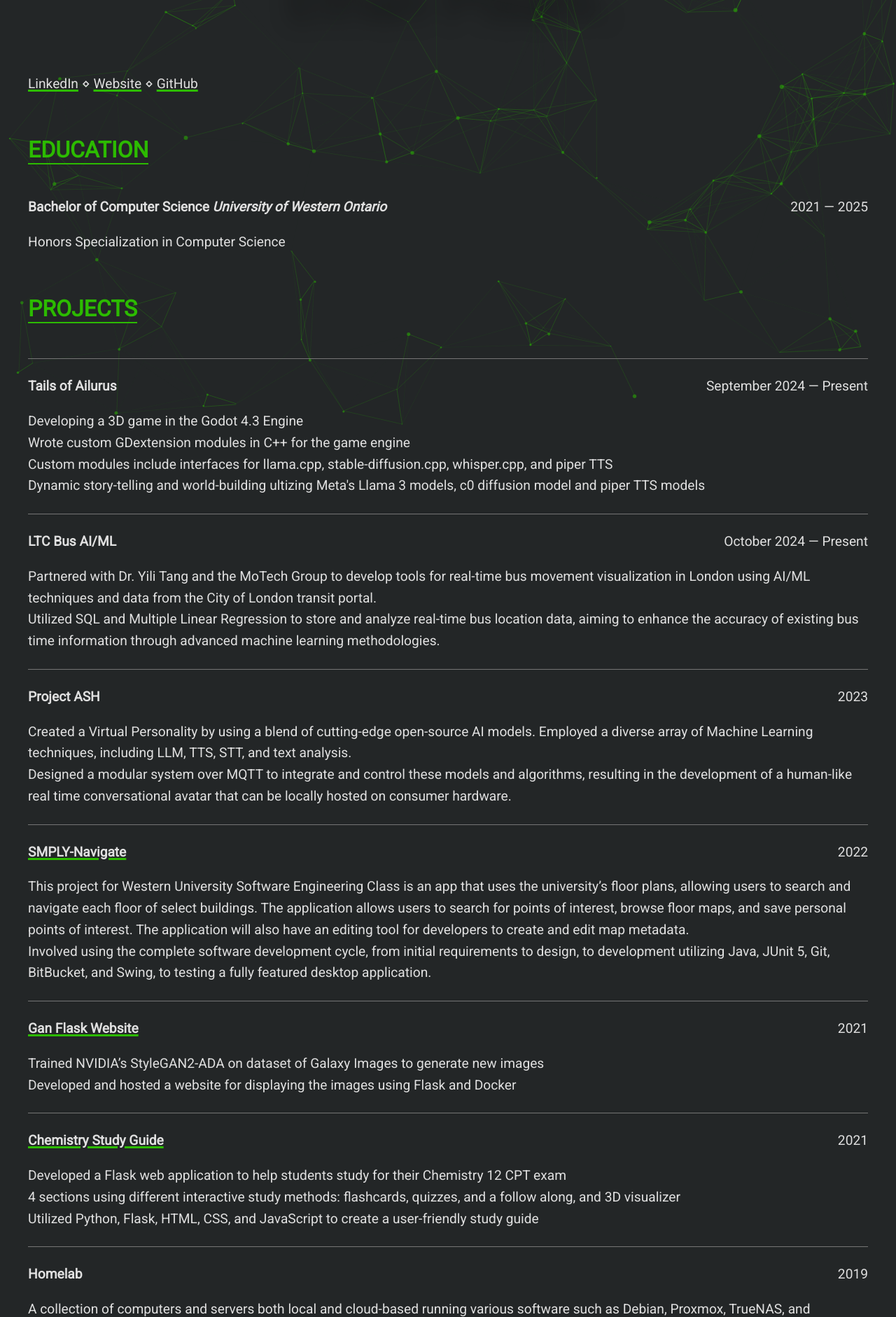
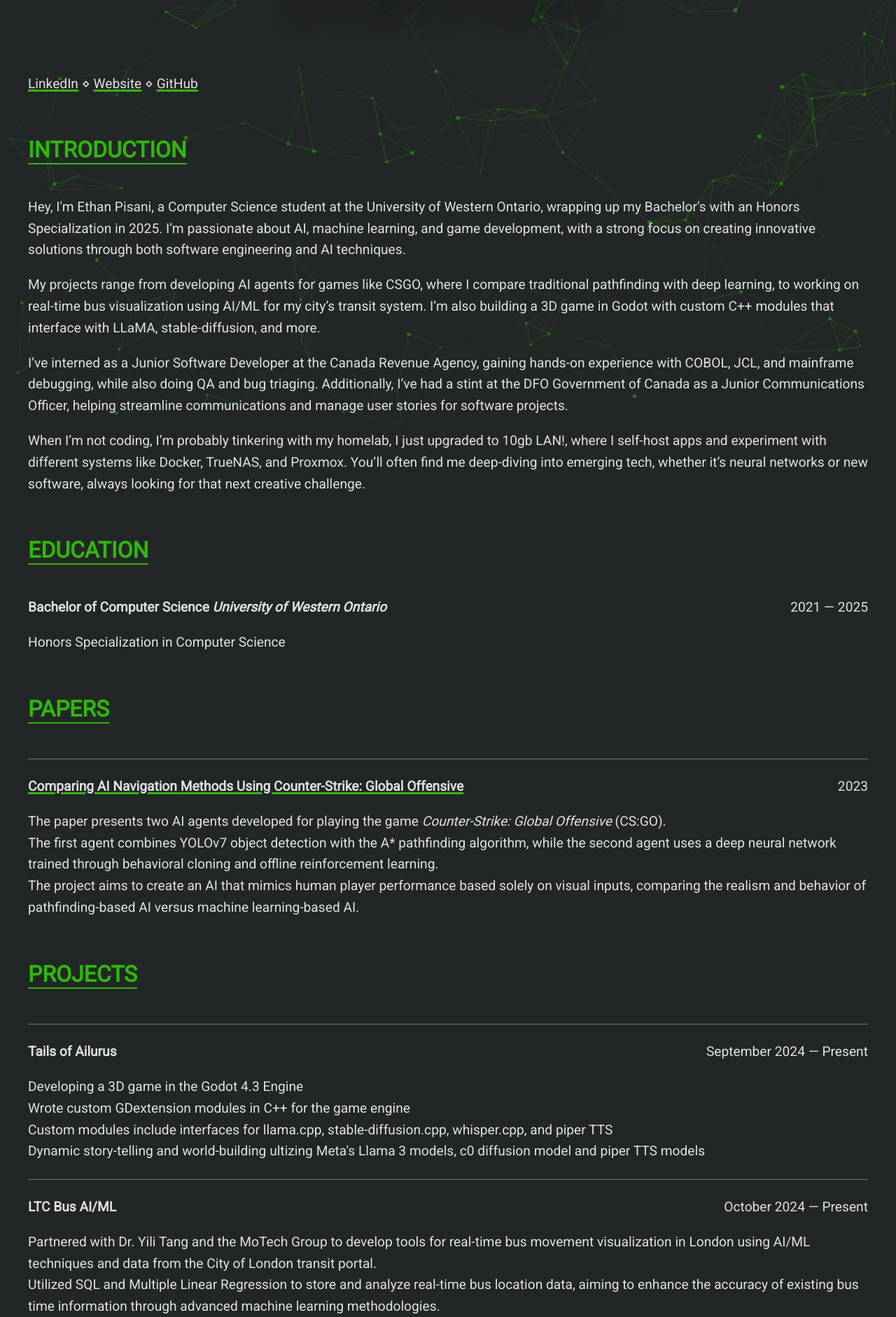
Before and after one commit to EthanPisani/ethanpisani.com, a Flask app: page / in a window 1280 px wide. Shown: the part 193-2075 px from the top of the page at 70% size. Run offline with Flask 3, Linux system fonts and the light colour scheme.

Commit message:
Update with intro and papers

```diff
--- a/static/css/main.css
+++ b/static/css/main.css
@@ -26,6 +26,7 @@ h2 {
   text-transform: uppercase;
   border-bottom: 2px solid #2cbb00;
   display: inline-block;
+  text-align: center;
 }
 
 p, li {
--- a/templates/main.html
+++ b/templates/main.html
@@ -2,10 +2,7 @@
 <html lang="en">
   <head>
     <meta charset="UTF-8" />
-    <meta
-      name="viewport"
-      content="width=device-width, initial-scale=1.0"
-    />
+    <meta name="viewport" content="width=device-width, initial-scale=1.0" />
     <meta name="msapplication-TileColor" content="#2cbb00" />
     <meta name="theme-color" content="#2cbb00" />
     <title>Ethan Pisani - Portfolio</title>
@@ -20,7 +17,7 @@
       href="https://fonts.googleapis.com/css?family=Roboto&display=swap"
       rel="stylesheet"
     />
-   <link
+    <link
       rel="stylesheet"
       type="text/css"
       href="{{ url_for('static',filename='css/main.css') }}"
@@ -41,20 +38,94 @@
     <div class="content">
       <h1 class="text-pop-up-top">Ethan Pisani.</h1>
 
-
       <p>
-        <a href="https://www.linkedin.com" target="_blank">LinkedIn</a> ⋄
+        <a href="https://www.linkedin.com/in/ethanpisani" target="_blank">LinkedIn</a> ⋄
         <a href="https://www.ethanpisani.com" target="_blank">Website</a> ⋄
         <a href="https://www.github.com/EthanPisani" target="_blank">GitHub</a>
       </p>
 
       <div class="section">
+        <h2>Introduction</h2>
+        <p>
+          Hey, I'm Ethan Pisani, a Computer Science student at the University of
+          Western Ontario, wrapping up my Bachelor's with an Honors
+          Specialization in 2025. I’m passionate about AI, machine learning, and
+          game development, with a strong focus on creating innovative solutions
+          through both software engineering and AI techniques.
+        </p>
+        <p>
+          My projects range from developing AI agents for games like CSGO, where
+          I compare traditional pathfinding with deep learning, to working on
+          real-time bus visualization using AI/ML for my city’s transit system.
+          I’m also building a 3D game in Godot with custom C++ modules that
+          interface with LLaMA, stable-diffusion, and more.
+        </p>
+        <p>
+          I’ve interned as a Junior Software Developer at the Canada Revenue
+          Agency, gaining hands-on experience with COBOL, JCL, and mainframe
+          debugging, while also doing QA and bug triaging. Additionally, I’ve
+          had a stint at the DFO Government of Canada as a Junior Communications
+          Officer, helping streamline communications and manage user stories for
+          software projects.
+        </p>
+
+        <p>
+          When I’m not coding, I’m probably tinkering with my homelab, I just
+          upgraded to 10gb LAN!, where I self-host apps and experiment with
+          different systems like Docker, TrueNAS, and Proxmox. You’ll often find
+          me deep-diving into emerging tech, whether it’s neural networks or new
+          software, always looking for that next creative challenge.
+        </p>
+      </div>
+
+      <div class="section">
         <h2>Education</h2>
-        <p class="project-container-p"><strong>Bachelor of Computer Science <em>University of Western Ontario</em></strong> <span class=project-date">2021 — 2025</span></p>
-          <p>
-            Honors Specialization in Computer Science
-          </p>
+        <p class="project-container-p">
+          <strong
+            >Bachelor of Computer Science
+            <em>University of Western Ontario</em></strong
+          >
+          <span class="project-date">2021 — 2025</span>
+        </p>
+        <p>Honors Specialization in Computer Science</p>
+      </div>
 
+      <div class="section">
+        <h2>Papers</h2>
+        <ul class="projects-list">
+          <hr />
+          <div name="Paper1">
+            <p class="project-container-p">
+              <strong
+                ><a
+                  href="https://github.com/michaelsalton/ProjectLambda/blob/main/Comparing_AI_Navigation_Methods_Using_Counter_Strike__Global_Offensive.pdf"
+                  target="_blank"
+                  >Comparing AI Navigation Methods Using Counter-Strike: Global
+                  Offensive</a
+                ></strong
+              >
+              <span class="project-date">2023</span>
+            </p>
+            <ul>
+              <li>
+                The paper presents two AI agents developed for playing the game
+                <i>Counter-Strike: Global Offensive</i> (CS:GO).
+              </li>
+              <li>
+                The first agent combines YOLOv7 object detection with the A*
+                pathfinding algorithm, while the second agent uses a deep neural
+                network trained through behavioral cloning and offline
+                reinforcement learning.
+              </li>
+              <li>
+                The project aims to create an AI that mimics human player
+                performance based solely on visual inputs, comparing the realism
+                and behavior of pathfinding-based AI versus machine
+                learning-based AI.
+              </li>
+            </ul>
+          </div>
+        </ul>
       </div>
 
       <div class="section">
@@ -62,92 +133,172 @@
 
         <ul class="projects-list">
           <!-- Projects: Project Lambda, Portfolio Website, Homelab, Tails of Ailurus, LTC Bus AI/ML, SMPLY-Navigate, Gan website, Project ASH --->
-          <hr>
+          <hr />
 
           <div name="Tails of Ailurus">
-            <p class="project-container-p"><strong>Tails of Ailurus</strong> <span class=project-date">September 2024 — Present</span></p>
+            <p class="project-container-p">
+              <strong>Tails of Ailurus</strong>
+              <span class="project-date">September 2024 — Present</span>
+            </p>
             <ul>
               <li>Developing a 3D game in the Godot 4.3 Engine</li>
-              <li>Wrote custom GDextension modules in C++ for the game engine</li>
-              <li>Custom modules include interfaces for llama.cpp, stable-diffusion.cpp, whisper.cpp, and piper TTS</li>
-              <li>Dynamic story-telling and world-building ultizing Meta's Llama 3 models, c0 diffusion model and piper TTS models</li>
-            </ul>
-          </div>
-
-          <hr>
-
-          <div name="LTC Bus AI/ML">
-            <p class="project-container-p"><strong>LTC Bus AI/ML</strong> <span class=project-date">October 2024 — Present</span></p>
-            <ul>
-              <li>Partnered with Dr. Yili Tang and the MoTech Group to develop tools for real-time bus movement visualization
-                in London using AI/ML techniques and data from the City of London transit portal.
+              <li>
+                Wrote custom GDextension modules in C++ for the game engine
               </li>
-              <li> Utilized SQL and Multiple Linear Regression to store and analyze real-time bus location data, aiming to enhance the accuracy of existing bus time information through advanced machine learning methodologies.
+              <li>
+                Custom modules include interfaces for llama.cpp,
+                stable-diffusion.cpp, whisper.cpp, and piper TTS
+              </li>
+              <li>
+                Dynamic story-telling and world-building ultizing Meta's Llama 3
+                models, c0 diffusion model and piper TTS models
               </li>
             </ul>
           </div>
 
-          <hr>
+          <hr />
 
-          <div name="Project ASH">
-            <p class="project-container-p"><strong>Project ASH</strong> <span class=project-date">2023</span></p>
+          <div name="LTC Bus AI/ML">
+            <p class="project-container-p">
+              <strong>LTC Bus AI/ML</strong>
+              <span class="project-date">October 2024 — Present</span>
+            </p>
             <ul>
-              <li>Created a Virtual Personality by using a blend of cutting-edge open-source AI models. Employed a diverse array of Machine Learning techniques, including LLM, TTS, STT, and text analysis.
+              <li>
+                Partnered with Dr. Yili Tang and the MoTech Group to develop
+                tools for real-time bus movement visualization in London using
+                AI/ML techniques and data from the City of London transit
+                portal.
               </li>
               <li>
-               Designed a modular system over MQTT to integrate and control these models and algorithms, resulting in the development of a human-like real time conversational avatar that can be locally hosted on consumer hardware.
+                Utilized SQL and Multiple Linear Regression to store and analyze
+                real-time bus location data, aiming to enhance the accuracy of
+                existing bus time information through advanced machine learning
+                methodologies.
               </li>
             </ul>
           </div>
 
-          <hr>
+          <hr />
 
-          <div name="SMPLY-Navigate">
-            <p class="project-container-p"><strong><a href="https://github.com/EthanPisani/SMPLY-Navigate">SMPLY-Navigate</a></strong> <span class=project-date">2022</span></p>
+          <div name="Project ASH">
+            <p class="project-container-p">
+              <strong>Project ASH</strong>
+              <span class="project-date">2023</span>
+            </p>
             <ul>
-              <li>This project for Western University Software Engineering Class is an app that uses the university’s floor plans, allowing users to search and navigate each floor of select buildings. The application allows users to search for points of interest, browse floor maps, and save personal points of interest. The application will also have an editing tool for developers to create and edit map metadata.
+              <li>
+                Created a Virtual Personality by using a blend of cutting-edge
+                open-source AI models. Employed a diverse array of Machine
+                Learning techniques, including LLM, TTS, STT, and text analysis.
               </li>
               <li>
-                Involved using the complete software development cycle, from initial requirements to design, to development utilizing Java, JUnit 5, Git, BitBucket, and Swing, to testing a fully featured desktop application.
+                Designed a modular system over MQTT to integrate and control
+                these models and algorithms, resulting in the development of a
+                human-like real time conversational avatar that can be locally
+                hosted on consumer hardware.
               </li>
             </ul>
           </div>
 
-          <hr>
+          <hr />
 
-          <div name="Gan Flask Website">
-            <p class="project-container-p"><strong><a href="https://github.com/EthanPisani/gan.ethanpisani.com">Gan Flask Website</a></strong> <span class=project-date">2021</span></p>
+          <div name="SMPLY-Navigate">
+            <p class="project-container-p">
+              <strong
+                ><a href="https://github.com/EthanPisani/SMPLY-Navigate"
+                  >SMPLY-Navigate</a
+                ></strong
+              >
+              <span class="project-date">2022</span>
+            </p>
             <ul>
-              <li>Trained NVIDIA’s StyleGAN2-ADA on dataset of Galaxy Images to generate new images</li>
-               <li>Developed and hosted a website for displaying the images using Flask and Docker </li>
+              <li>
+                This project for Western University Software Engineering Class
+                is an app that uses the university’s floor plans, allowing users
+                to search and navigate each floor of select buildings. The
+                application allows users to search for points of interest,
+                browse floor maps, and save personal points of interest. The
+                application will also have an editing tool for developers to
+                create and edit map metadata.
+              </li>
+              <li>
+                Involved using the complete software development cycle, from
+                initial requirements to design, to development utilizing Java,
+                JUnit 5, Git, BitBucket, and Swing, to testing a fully featured
+                desktop application.
+              </li>
             </ul>
           </div>
 
-          <hr>
+          <hr />
 
-          <div name="chemistry Study Guide">
-            <p class="project-container-p"> <strong> <a href="/chem12cpt" >Chemistry Study Guide </a> </strong> <span class=project-date">2021</span></p>
+          <div name="Gan Flask Website">
+            <p class="project-container-p">
+              <strong
+                ><a href="https://github.com/EthanPisani/gan.ethanpisani.com"
+                  >Gan Flask Website</a
+                ></strong
+              >
+              <span class="project-date">2021</span>
+            </p>
             <ul>
-              <li>Developed a Flask web application to help students study for their Chemistry 12 CPT exam </li>
-              <li>4 sections using different interactive study methods: flashcards, quizzes, and a follow along, and 3D visualizer</li>
-              <li>Utilized Python, Flask, HTML, CSS, and JavaScript to create a user-friendly study guide </li>
+              <li>
+                Trained NVIDIA’s StyleGAN2-ADA on dataset of Galaxy Images to
+                generate new images
+              </li>
+              <li>
+                Developed and hosted a website for displaying the images using
+                Flask and Docker
+              </li>
             </ul>
           </div>
 
-          <hr>
+          <hr />
 
-          <div name="Homelab">
-            <p class="project-container-p"><strong>Homelab</strong> <span class=project-date">2019</span></p>
+          <div name="chemistry Study Guide">
+            <p class="project-container-p">
+              <strong> <a href="/chem12cpt">Chemistry Study Guide </a> </strong>
+              <span class="project-date">2021</span>
+            </p>
             <ul>
-              <li>A collection of computers and servers <span class=project-date">both local and cloud-based</span> running various software such as Debian, Proxmox, TrueNAS, and OPNsense.</li>
-              <li>Experience self-hosting apps like Gitea, Jellyfin, Docker apps, reverse proxy config, and more.</li>
+              <li>
+                Developed a Flask web application to help students study for
+                their Chemistry 12 CPT exam
+              </li>
+              <li>
+                4 sections using different interactive study methods:
+                flashcards, quizzes, and a follow along, and 3D visualizer
+              </li>
+              <li>
+                Utilized Python, Flask, HTML, CSS, and JavaScript to create a
+                user-friendly study guide
+              </li>
             </ul>
           </div>
 
-          <hr>
+          <hr />
 
+          <div name="Homelab">
+            <p class="project-container-p">
+              <strong>Homelab</strong> <span class="project-date">2019</span>
+            </p>
+            <ul>
+              <li>
+                A collection of computers and servers
+                <span class="project-date">both local and cloud-based</span>
+                running various software such as Debian, Proxmox, TrueNAS, and
+                OPNsense.
+              </li>
+              <li>
+                Experience self-hosting apps like Gitea, Jellyfin, Docker apps,
+                reverse proxy config, and more.
+              </li>
+            </ul>
+          </div>
+
+          <hr />
         </ul>
-
       </div>
 
       <div class="section">
@@ -174,73 +325,120 @@
 
       <div class="section">
         <h2>Experience</h2>
-        <p><strong>Junior Software Developer</strong> | Canada Revenue Agency<br />
-        May 2024 — September 2024</p>
+        <p>
+          <strong>Junior Software Developer</strong> | Canada Revenue Agency<br />
+          May 2024 — September 2024
+        </p>
         <ul>
-          <li>Trained on Batch/Online COBOL, JCL, Mainframe ISPF. Debugged programs in Xpediter, Topaz Workbench.</li>
-          <li>Performed daily QA testing of regressions, enhancing team efficiency.</li>
-          <li>Gained experience in agile development, using Jira, code reviews, impact analysis, and Endevor.</li>
+          <li>
+            Trained on Batch/Online COBOL, JCL, Mainframe ISPF. Debugged
+            programs in Xpediter, Topaz Workbench.
+          </li>
+          <li>
+            Performed daily QA testing of regressions, enhancing team
+            efficiency.
+          </li>
+          <li>
+            Gained experience in agile development, using Jira, code reviews,
+            impact analysis, and Endevor.
+          </li>
         </ul>
-        <hr>
-        <p><strong>Junior Communications Officer</strong> | DFO Government of Canada<br />
-        May 2022 — August 2022</p>
+        <hr />
+        <p>
+          <strong>Junior Communications Officer</strong> | DFO Government of
+          Canada<br />
+          May 2022 — August 2022
+        </p>
         <ul>
-          <li>Updating the team’s intranet site using Drupal, managed email inboxes, documented user stories </li>
-          <li>Helped my team work more efficiently by helping with any requested tasks </li>
-          <li>Gained experience in communicating with stakeholders about user stories to be used in a large software project. </li>
+          <li>
+            Updating the team’s intranet site using Drupal, managed email
+            inboxes, documented user stories
+          </li>
+          <li>
+            Helped my team work more efficiently by helping with any requested
+            tasks
+          </li>
+          <li>
+            Gained experience in communicating with stakeholders about user
+            stories to be used in a large software project.
+          </li>
         </ul>
       </div>
-
 
       <div class="section">
         <h2>Extra-Curricular Activities</h2>
 
-        <hr>
+        <hr />
 
-        <p class="project-container-p"><strong>Western Developer Society | LTC Bus AI/ML | Team Lead</strong><span class=project-date">October 2024</span>
+        <p class="project-container-p">
+          <strong>Western Developer Society | LTC Bus AI/ML | Team Lead</strong
+          ><span class="project-date">October 2024</span>
+        </p>
         <ul>
-          <li>Partnered with Dr. Yili Tang to develop tools for real-time bus movement visualization using AI/ML techniques.</li>
-          <li>Utilized SQL and Multiple Linear Regression to store and analyze bus location data.</li>
-        </ul>
-
-        <hr>
-
-        <p class="project-container-p"><strong>Western AI | Project ASH | Developer</strong><span class=project-date">2023</span></p>
-        <ul>
-          <li>Created a Virtual Personality by using a blend of cutting-edge open-source AI models. Employed a diverse array of Machine Learning techniques, including LLM, TTS, STT, and text analysis.
+          <li>
+            Partnered with Dr. Yili Tang to develop tools for real-time bus
+            movement visualization using AI/ML techniques.
           </li>
           <li>
-           Designed a modular system over MQTT to integrate and control these models and algorithms, resulting in the development of a human-like real time conversational avatar that can be locally hosted on consumer hardware.
+            Utilized SQL and Multiple Linear Regression to store and analyze bus
+            location data.
           </li>
         </ul>
 
-        <hr>
+        <hr />
 
-        <p class="project-container-p"><strong>Western AI | Project Lambda | Developer</strong><span class=project-date">2022</span></p>
+        <p class="project-container-p">
+          <strong>Western AI | Project ASH | Developer</strong
+          ><span class="project-date">2023</span>
+        </p>
+        <ul>
+          <li>
+            Created a Virtual Personality by using a blend of cutting-edge
+            open-source AI models. Employed a diverse array of Machine Learning
+            techniques, including LLM, TTS, STT, and text analysis.
+          </li>
+          <li>
+            Designed a modular system over MQTT to integrate and control these
+            models and algorithms, resulting in the development of a human-like
+            real time conversational avatar that can be locally hosted on
+            consumer hardware.
+          </li>
+        </ul>
+
+        <hr />
+
+        <p class="project-container-p">
+          <strong>Western AI | Project Lambda | Developer</strong
+          ><span class="project-date">2022</span>
+        </p>
         <ul>
           <li>Created 2 Machine Learning Agents to play the video game CSGO</li>
-          <li>Object detection Model using Yolov7 in Pytorch and A* path finding</li>
-          <li>Behavioural Cloning Model using JAX/FLAX running from a OpenAI GYM environment</li>
+          <li>
+            Object detection Model using Yolov7 in Pytorch and A* path finding
+          </li>
+          <li>
+            Behavioural Cloning Model using JAX/FLAX running from a OpenAI GYM
+            environment
+          </li>
           <li>Achieved 87% accuracy on custom data set of over 5,000 images</li>
         </ul>
 
-        <hr>
+        <hr />
 
-        <p class="project-container-p"><strong>Western AI | Pose Estimation | Developer </strong><span class=project-date">2021</span></p>
+        <p class="project-container-p">
+          <strong>Western AI | Pose Estimation | Developer </strong
+          ><span class="project-date">2021</span>
+        </p>
         <ul>
-          <li>Designed a custom ANN for Image Classification of a yoga pose.</li>
+          <li>
+            Designed a custom ANN for Image Classification of a yoga pose.
+          </li>
           <li>Developed model using TensorFlow and Numpy.</li>
           <li>Detected using TensorFlow back-end to a HTML/CSS website.</li>
         </ul>
 
-        <hr>
-
+        <hr />
       </div>
-
-
-
-
-
     </div>
 
     <script>
```
